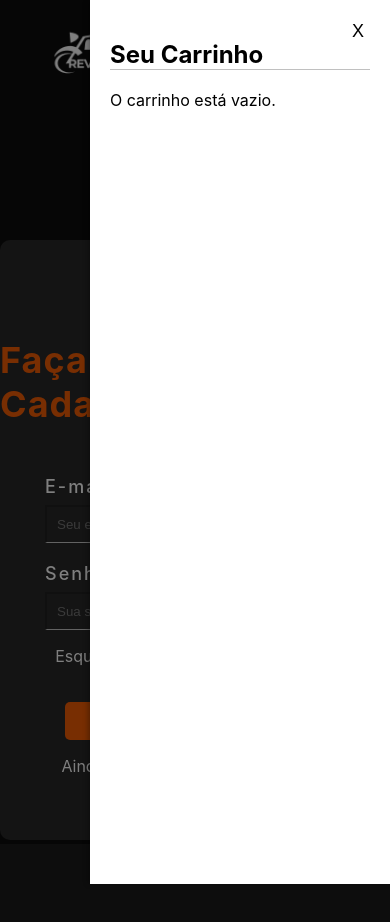
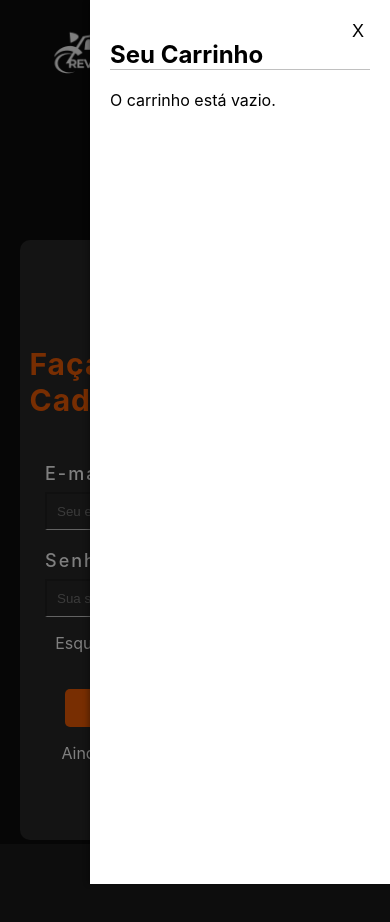
Before and after one commit to Astaphaanos/rev-riders-moto, a React (Create React App) app: page /login in a window 390 px wide. Shown: the top 922 px of the page. Built offline with nearby package versions, Linux system fonts and the light colour scheme.

Commit message:
Media Queries Login/ Cadastro Page

```diff
--- a/src/routes/Cadastro/Cadastro.css
+++ b/src/routes/Cadastro/Cadastro.css
@@ -81,3 +81,13 @@
     border-radius: 5px;
     cursor: pointer;
 }
+
+@media (min-width: 375px) and (max-width: 812px) {
+    .cadastro-form-container h2 {
+        font-size: 30px;
+    }
+
+    .cadastro-form-container h3 {
+        font-size: 14px;
+    }
+}
--- a/src/routes/Login/Login.css
+++ b/src/routes/Login/Login.css
@@ -97,3 +97,19 @@
     margin-left: 10px;
     color: #F25C05;
 }
+
+@media (min-width: 375px) and (max-width: 812px) {
+    .section-form {
+        width: 100%;
+    }
+
+    .login-form {
+        width: 90%;
+        height: 600px;
+    }
+
+    .login-form  h2 {
+        font-size: 30px;
+        margin-left: 10px;
+    }
+}
```
